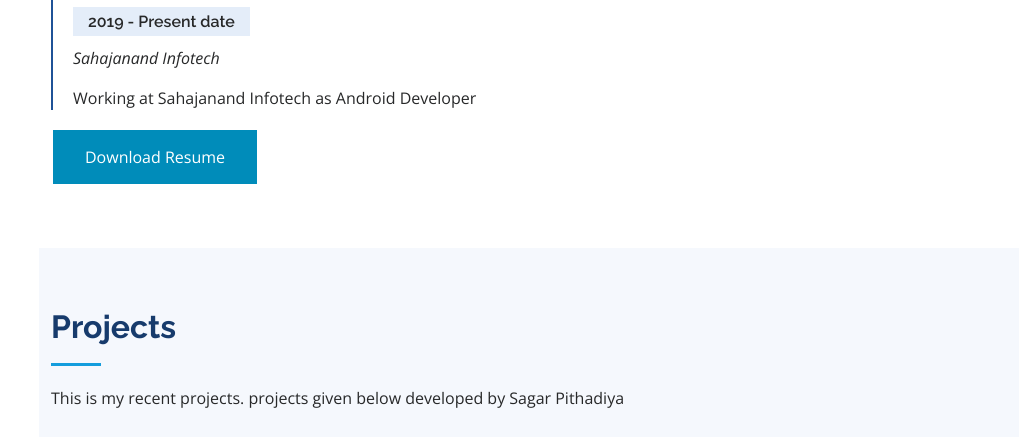
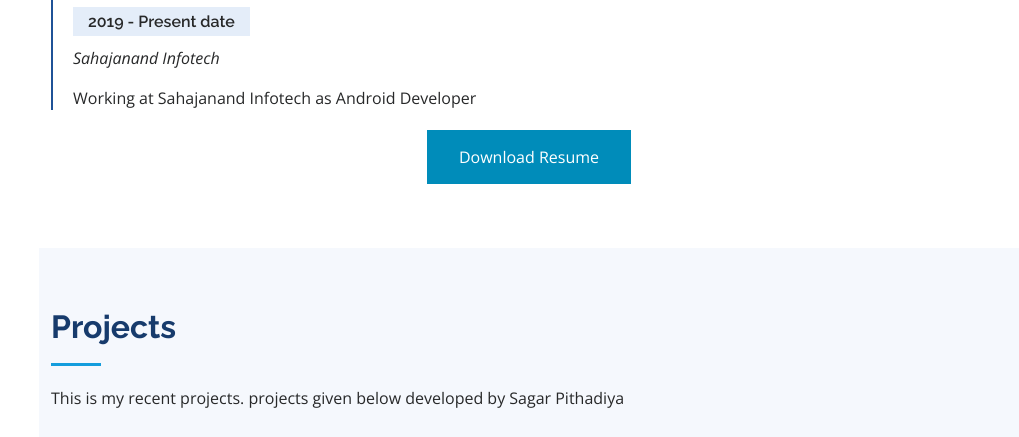
Before and after one commit to sagarpithadiyasp/Sagar-Portfolio, a plain HTML site: page index.html in a window 1280 px wide. Shown: the part 3380-3817 px from the top of the page, without its empty margins (261-1280 px from the left). Drawn offline with nearby package versions, Linux system fonts and the light colour scheme; animation ran at ten frames a second.

Commit message:
Update index.html

```diff
--- a/index.html
+++ b/index.html
@@ -3,6 +3,12 @@
 
 <head>
   <style>
+    .buttonContainer {
+    display:inline-block;
+    display: flex;
+	justify-content: center;
+	align-items: center;
+}
     .button {
   border: none;
   color: white;
@@ -365,7 +371,7 @@
           </div>
         </div>
 
-        <div>
+        <div class="buttonContainer">
           <button class="button button1">Download Resume</button>
         </div>
       </div>
```
